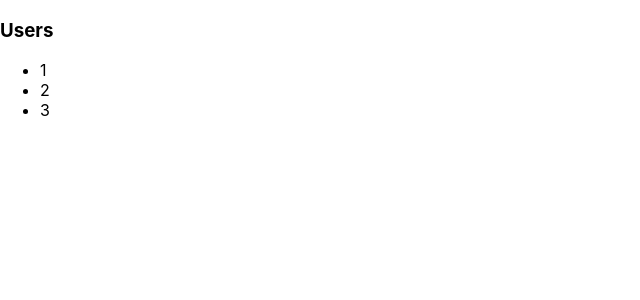
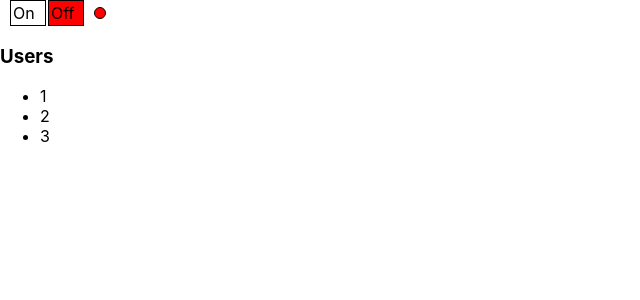
Before and after one commit to Pronat/my-app-typescript, a React (Create React App) app: page / in a window 1280 px wide. Shown: the top 300 px of the page, without its empty margins (0-640 px from the left). Built offline with nearby package versions, Linux system fonts and the light colour scheme.

Commit message:
lesson17-React.memo-8

```diff
--- a/src/App.tsx
+++ b/src/App.tsx
@@ -17,15 +17,15 @@ function App() {
     return (
         <div>
 
-           {/*<OnOff />*/}
+           {/*<OnOff on={true} onChange={} />*/}
            {/*<OnOff />*/}
            {/*<OnOff />*/}
            {/*<OnOff />*/}
            {/*<OnOff on={false} />*/}
-           {/*<OnOff*/}
-           {/*    on={switchOn}*/}
-           {/*    onChange={(on)=>{setSwitchOn(on)}}*/}
-           {/*/>*/}
+           <OnOff
+               on={switchOn}
+               onChange={(on)=>{setSwitchOn(on)}}
+           />
            {/* <UncontrolledOnOff onChange={setSwitchOn}/> {switchOn.toString()}*/}
            {/**/}
            {/* <UncontrolledAccordion titleValue={"Menu"}/>*/}
--- a/src/components/OnOff/OnOff.tsx
+++ b/src/components/OnOff/OnOff.tsx
@@ -4,6 +4,7 @@ export type OnOffType = {
     on: boolean
     onChange: (on: boolean)=>void
 }
+
 export function OnOff(props: OnOffType) {
 
     const onStyle = {
```
Also changed, not shown: 1 other file (tests, documents, lock files or other folders).
